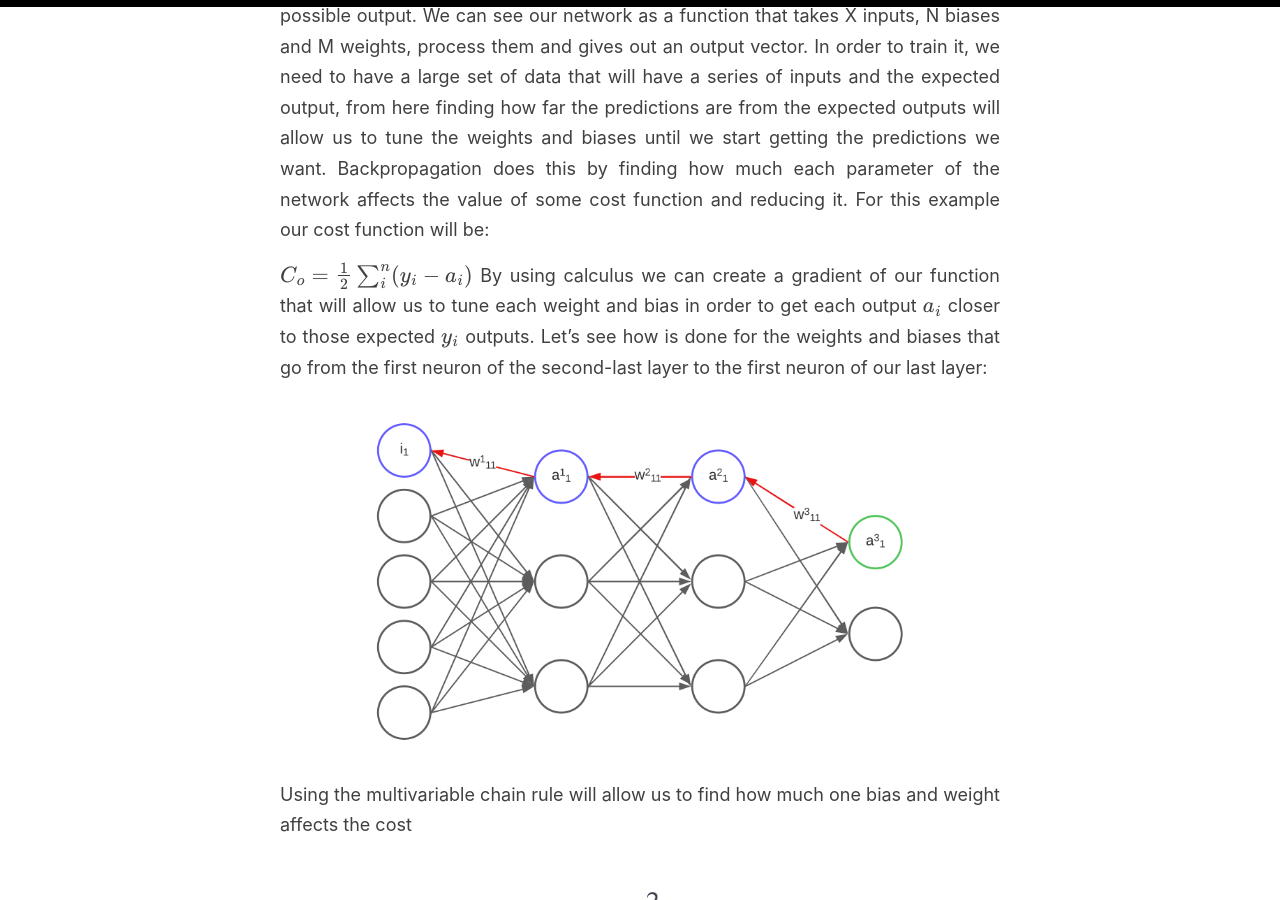
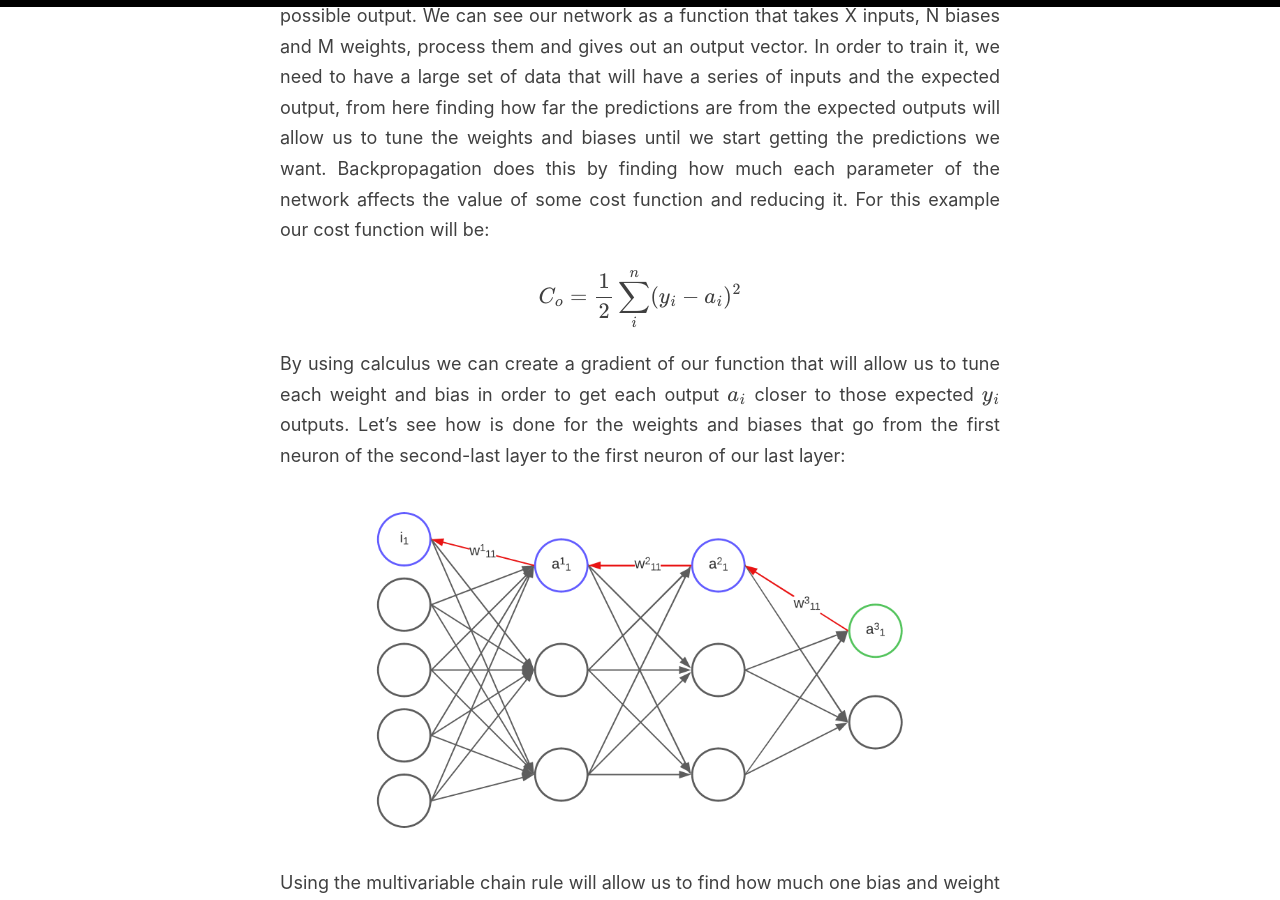
Before and after one commit to l1g4v/l1g4v.github.io, a Jekyll site: the page built from _posts/2023-01-09-multilayer-perceptrons-and-deep-learning.md, in a window 1280 px wide and 900 px high, scrolled down 2943 px. Built offline with Jekyll 4.4.1, drawn with Linux system fonts in a browser that asks for light colours.

Commit message:
morefixes

```diff
--- a/_posts/2023-01-09-multilayer-perceptrons-and-deep-learning.md
+++ b/_posts/2023-01-09-multilayer-perceptrons-and-deep-learning.md
@@ -145,7 +145,10 @@ Doing this all the way to the outputs will give you the prediction of the networ
 
 Deep learning is a set of rules defining how our network will "learn" to give the best possible output. We can see our network as a function that takes X inputs, N biases and M weights, process them and gives out an output vector. In order to train it, we need to have a large set of data that will have a series of inputs and the expected output, from here finding how far the predictions are from the expected outputs will allow us to tune the weights and biases until we start getting the predictions we want. Backpropagation does this by finding how much each parameter of the network affects the value of some cost function and reducing it. For this example our cost function will be:
 
-$$ C_o=\frac{1}{2}\sum_{i}^{n}(y_i-a_i) $$
+$$
+C_o=\frac{1}{2}\sum_{i}^{n}(y_i-a_i)^2
+$$
+
 <!-- 87 score -->
 By using calculus we can create a gradient of our function that will allow us to tune each weight and bias in order to get each output $$a_i$$ closer to those expected $$y_i$$ outputs. Let's see how is done for the weights and biases that go from the first neuron of the second-last layer to the first neuron of our last layer:
 
```
